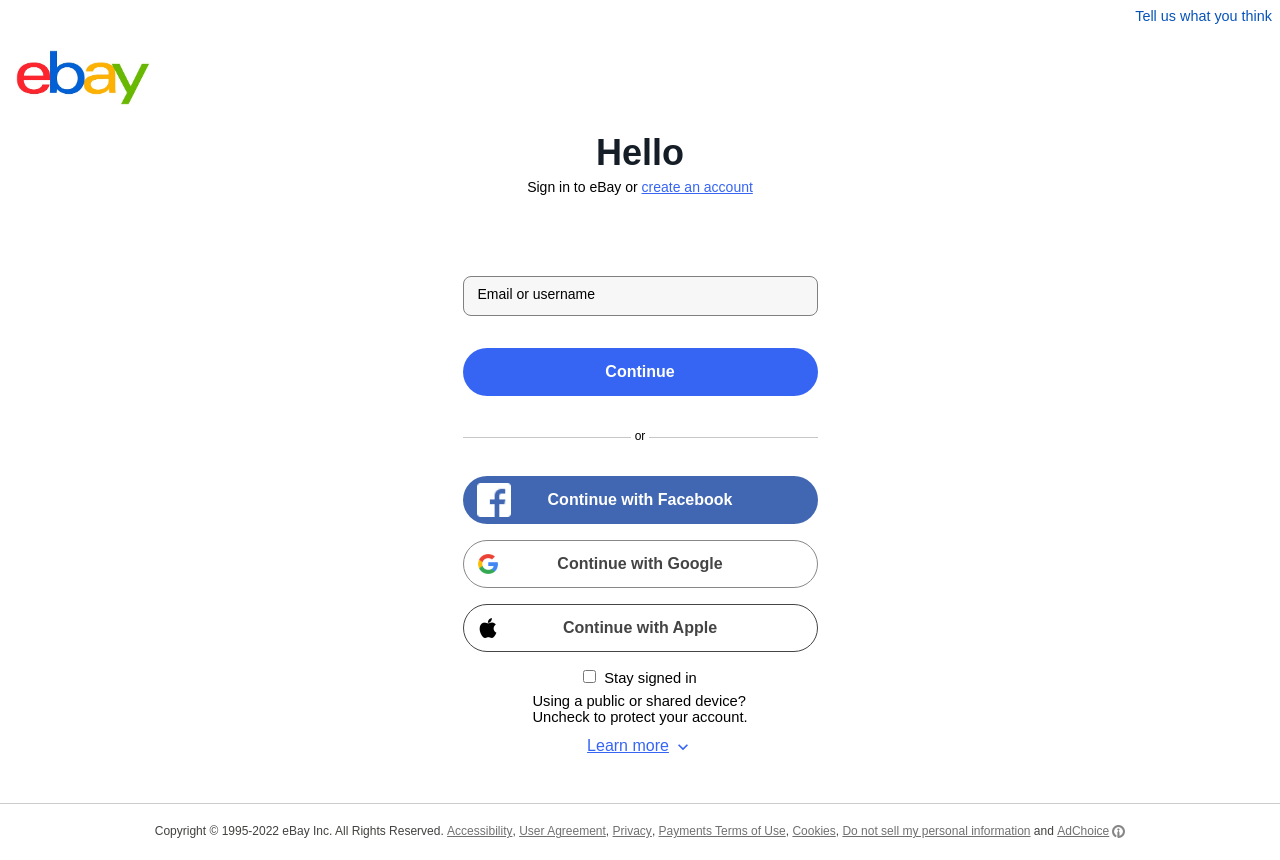
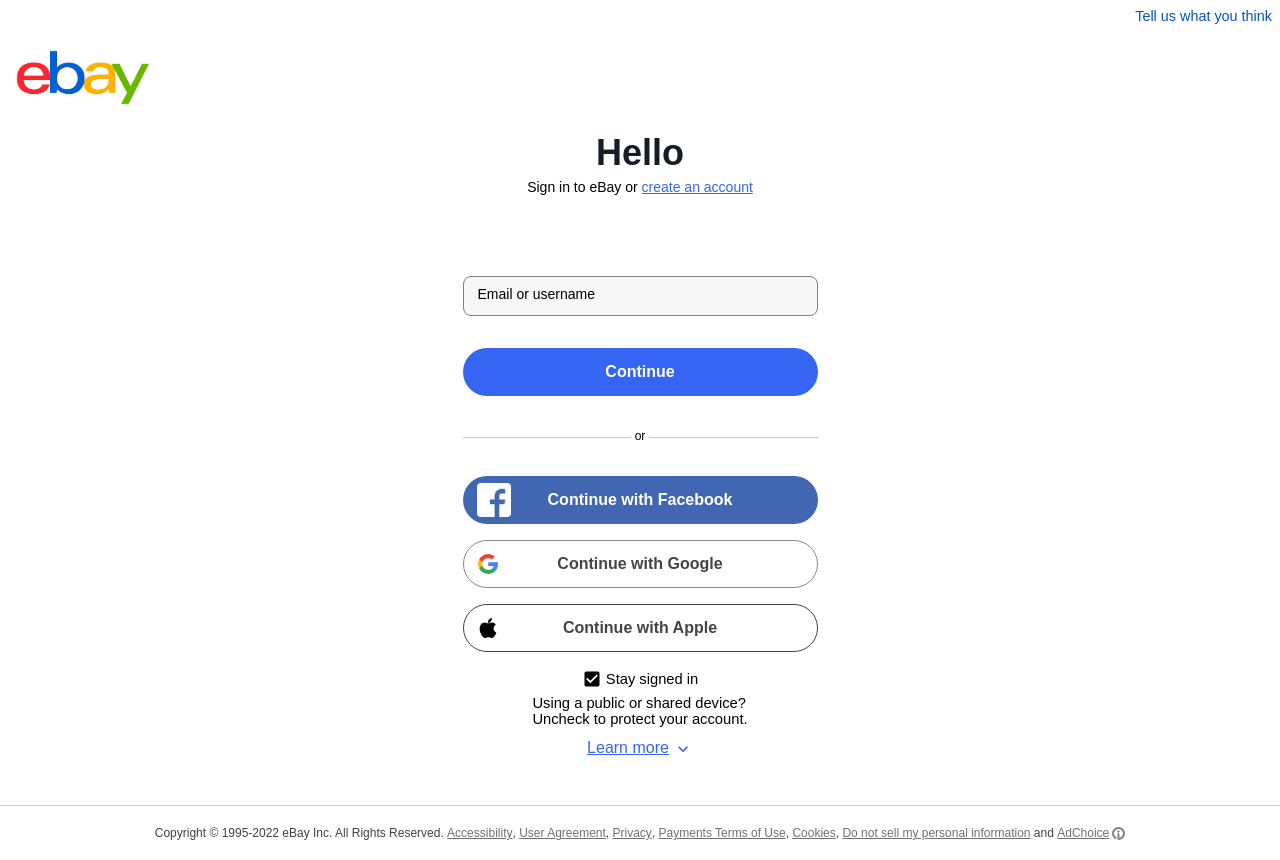
Before and after one commit to cybodt/ebay-clone, a React (Create React App) app: page /signin in a window 1280 px wide. Built offline with nearby package versions, Linux system fonts and the light colour scheme.

Commit message:
share code on github

```diff
--- a/src/SignIn.css
+++ b/src/SignIn.css
@@ -12,6 +12,12 @@
   color: #0654ba;
   font-size: 0.9rem;
   cursor: pointer;
+}
+
+.sign-in__survey+div {
+  /* for Safari */
+  -webkit-user-select: none;
+  user-select: none;
 }
 
 .sign-in__ebay-logo {
@@ -295,21 +301,18 @@
   align-items: center;
 }
 
-.sign-in__kmsi-container>label {
+.sign-in__kmsi-checkbox {
   width: 100%;
   display: flex;
   justify-content: center;
   align-items: center;
   margin-bottom: 6px;
+  cursor: default;
 }
 
-.sign-in__kmsi-container>label+p,
-.sign-in__kmsi-checkbox+span {
+.sign-in__kmsi-checkbox,
+.sign-in__kmsi-checkbox+p {
   font-size: 0.92rem;
-}
-
-.sign-in__kmsi-checkbox {
-  margin-right: 8px;
 }
 
 .sign-in__kmsi-more-info-btn {
--- a/src/SignIn.jsx
+++ b/src/SignIn.jsx
@@ -6,13 +6,28 @@
 import KeyboardArrowUpIcon from '@mui/icons-material/KeyboardArrowUp';
 import { Box } from '@mui/material';
 import { Link } from 'react-router-dom';
+import CheckBoxIcon from '@mui/icons-material/CheckBox';
+import CheckBoxOutlineBlankIcon from '@mui/icons-material/CheckBoxOutlineBlank';
 
 function SignIn() {
 
+  const [displayCheckOnIcon, setDisplayCheckOnIcon] = useState('flex');
+  const [displayCheckOffIcon, setDisplayCheckOffIcon] = useState('none');
   const [moreInfo, setMoreInfo] = useState('none');
   const arrowDownIcon = <KeyboardArrowDownIcon fontSize='small' />;
   const arrowUpIcon = <KeyboardArrowUpIcon fontSize='small' />;
   const [showArrowIcon, setShowArrowIcon] = useState(arrowDownIcon);
+
+  const handleCheckBox = () => {
+    if (displayCheckOnIcon === 'flex') {
+      setDisplayCheckOnIcon('none');
+      setDisplayCheckOffIcon('flex');
+    }
+    else {
+      setDisplayCheckOnIcon('flex');
+      setDisplayCheckOffIcon('none');
+    }
+  };
 
   const handleMoreInfo = () => {
     if (moreInfo === 'none') {
@@ -134,18 +149,24 @@
             </div>
           </div>
           <div className='sign-in__kmsi-container'>
-            <label htmlFor='kmsi-checkbox'>
-              <div>
-                <input
-                  type='checkbox'
-                  id='kmsi-checkbox'
-                  name='kmsi'
-                  className='sign-in__kmsi-checkbox'
-                // checked
-                />
-                <span>Stay signed in</span>
-              </div>
-            </label>
+            <div
+              className='sign-in__kmsi-checkbox'
+              onClick={() => handleCheckBox()}
+            >
+              <CheckBoxIcon
+                style={{
+                  display: displayCheckOnIcon
+                }}
+                fontSize='small'
+              />
+              <CheckBoxOutlineBlankIcon
+                style={{
+                  display: displayCheckOffIcon
+                }}
+                fontSize='small'
+              />
+              <span>&nbsp;Stay signed in</span>
+            </div>
             <p>
               Using a public or shared device?<br />
               Uncheck to protect your account.
```
